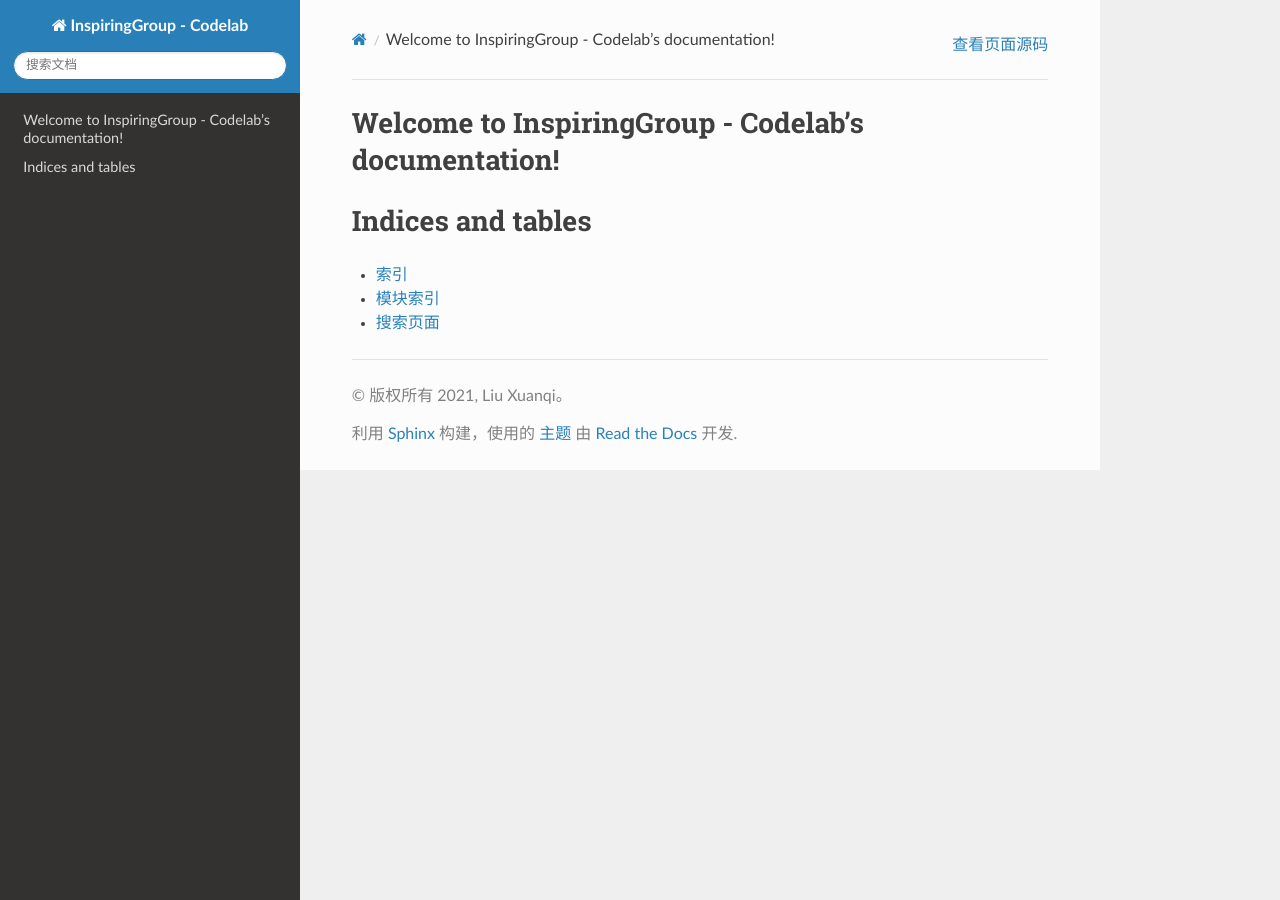
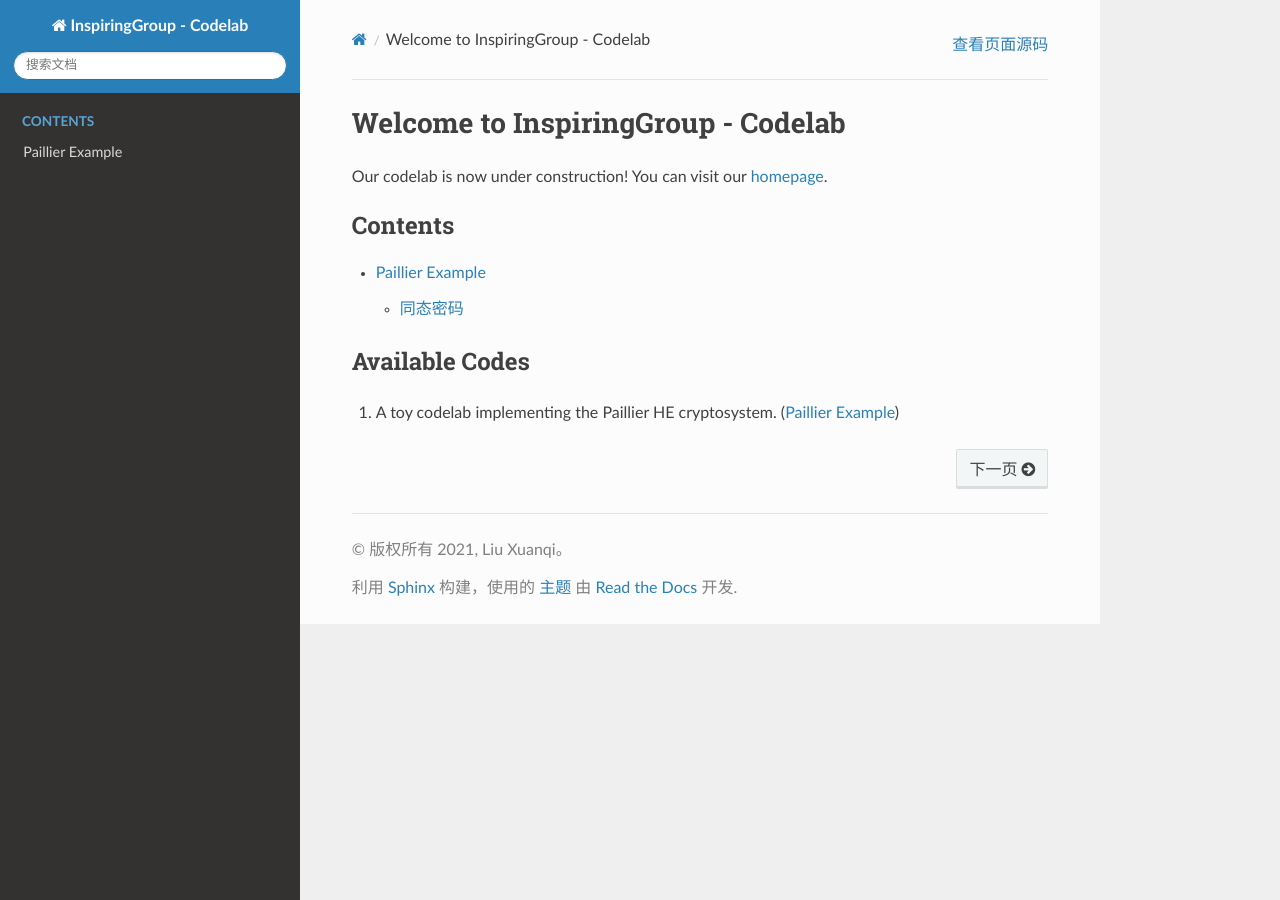
Before and after one commit to 1286482110/InspiringGroup-Codelab, a Sphinx documentation site: the page built from docs/source/index.rst, in a window 1280 px wide. Built offline with Sphinx 7.4.7 and the Read the Docs theme 2.0.0, drawn with Linux system fonts in a browser that asks for light colours.

```diff
--- a/docs/source/conf.py
+++ b/docs/source/conf.py
@@ -28,6 +28,7 @@ author = 'Liu Xuanqi'
 # extensions coming with Sphinx (named 'sphinx.ext.*') or your custom
 # ones.
 extensions = [
+  'sphinx.ext.mathjax'
 ]
 
 # Add any paths that contain templates here, relative to this directory.
--- a/docs/source/index.rst
+++ b/docs/source/index.rst
@@ -1,20 +1,20 @@
 .. InspiringGroup - Codelab documentation master file, created by
-   sphinx-quickstart on Sun Oct 31 12:43:45 2021.
-   You can adapt this file completely to your liking, but it should at least
-   contain the root `toctree` directive.
+	sphinx-quickstart on Sun Oct 31 12:43:45 2021.
+	You can adapt this file completely to your liking, but it should at least
+	contain the root `toctree` directive.
 
-Welcome to InspiringGroup - Codelab's documentation!
-====================================================
+Welcome to InspiringGroup - Codelab
+===================================
+
+Our codelab is now under construction! You can visit our `homepage <https://inspiringgroup.github.io/>`_.
 
 .. toctree::
-   :maxdepth: 2
-   :caption: Contents:
+	:maxdepth: 2
+	:caption: Contents
 
+	/paillier/paillier
 
+Available Codes
+---------------
 
-Indices and tables
-==================
-
-* :ref:`genindex`
-* :ref:`modindex`
-* :ref:`search`
+1. A toy codelab implementing the Paillier HE cryptosystem. (:doc:`/paillier/paillier`)
```
Also changed, not shown: docs/source/paillier/paillier.rst (added, +26 -0 lines).
